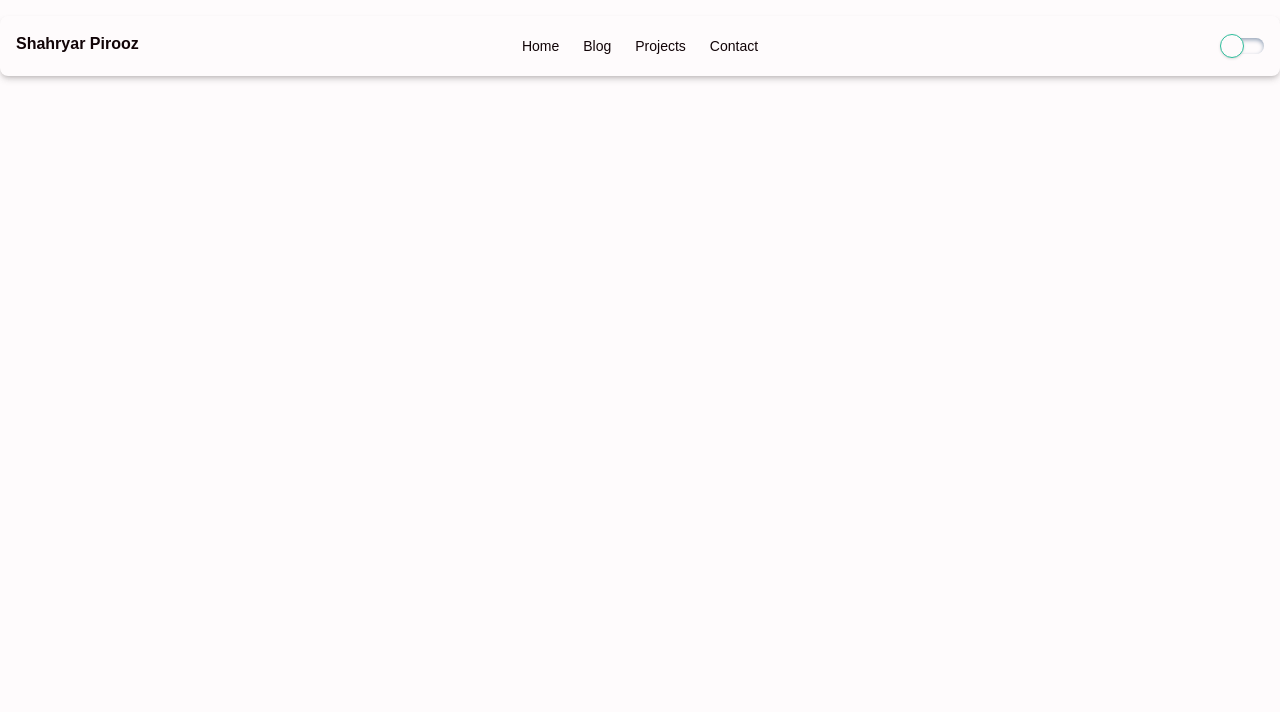
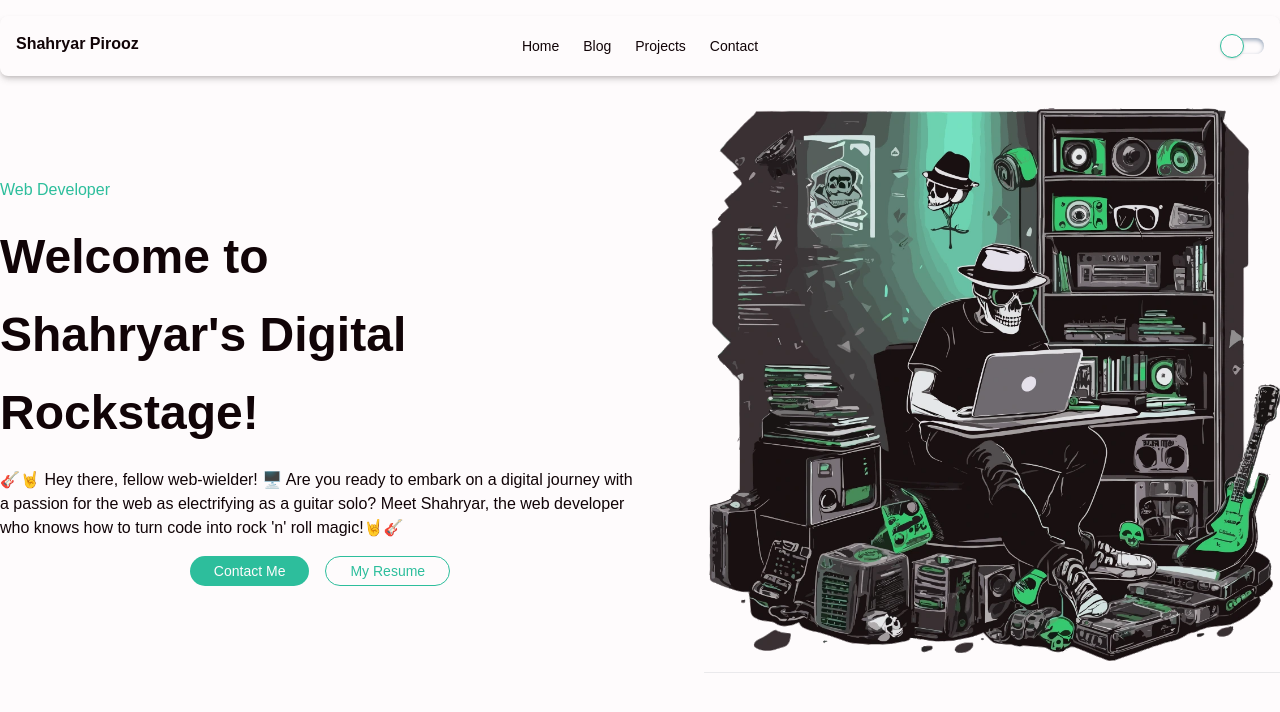
Before and after one commit to Shahryar-Pirooz/Shahryar-Pirooz, a Next.js app: page / in a window 1280 px wide. Shown: the top 712 px of the page. Built offline with nearby package versions, Linux system fonts and the light colour scheme; a web font is replaced by a local one.

Commit message:
complete hero image

```diff
--- a/app/page.tsx
+++ b/app/page.tsx
@@ -1,5 +1,40 @@
 import Image from 'next/image'
 
+import Hero from '@/public/hero.webp'
+
 export default function Home() {
-	return <main className=''></main>
+	return (
+		<div className='h-full w-full py-4'>
+			<section className='flex flex-col flex-nowrap text-center md:flex-row md:text-start'>
+				<div className='flex w-full flex-col justify-center space-y-4'>
+					<span className='font-sm text-primary'>Web Developer</span>
+					<h1 className='text-5xl font-bold leading-relaxed text-text'>
+						Welcome to <br /> Shahryar's Digital <br /> Rockstage!
+					</h1>
+					<p>
+						🎸🤘 Hey there, fellow web-wielder! 🖥️ Are you ready to
+						embark on a digital journey with a passion for the web
+						as electrifying as a guitar solo? Meet Shahryar, the web
+						developer who knows how to turn code into rock 'n' roll
+						magic!🤘🎸
+					</p>
+					<div className='flex flex-row justify-center space-x-4'>
+						<button className='btn bg-primary px-6 text-background transition-all duration-300 active:shadow-shadow'>
+							Contact Me
+						</button>
+						<button className='btn border border-primary bg-transparent px-6 text-primary transition-all duration-300 active:shadow-shadow'>
+							My Resume
+						</button>
+					</div>
+				</div>
+				<div className='mx-auto flex max-h-screen w-full justify-center md:justify-end'>
+					<Image
+						className='h-auto w-auto md:w-[90%]'
+						alt='hero image'
+						src={Hero}
+					/>
+				</div>
+			</section>
+		</div>
+	)
 }
```
